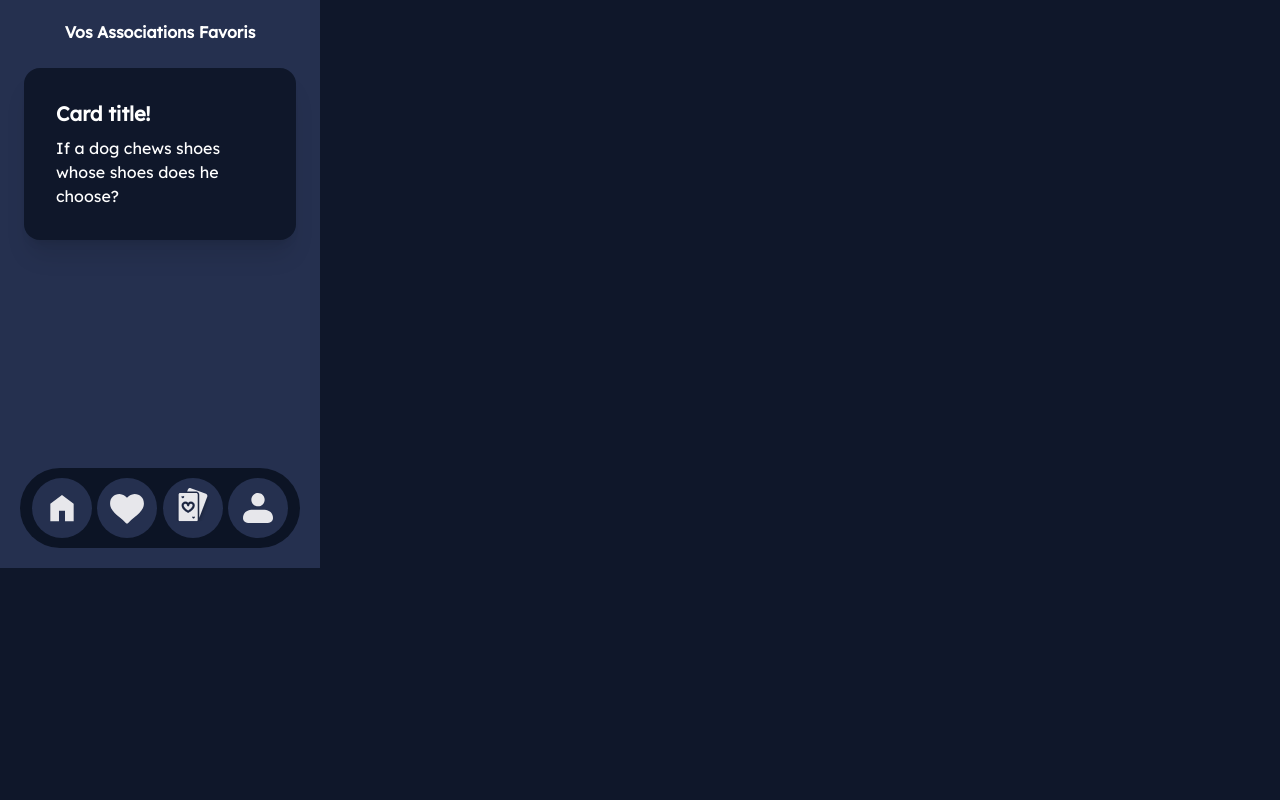
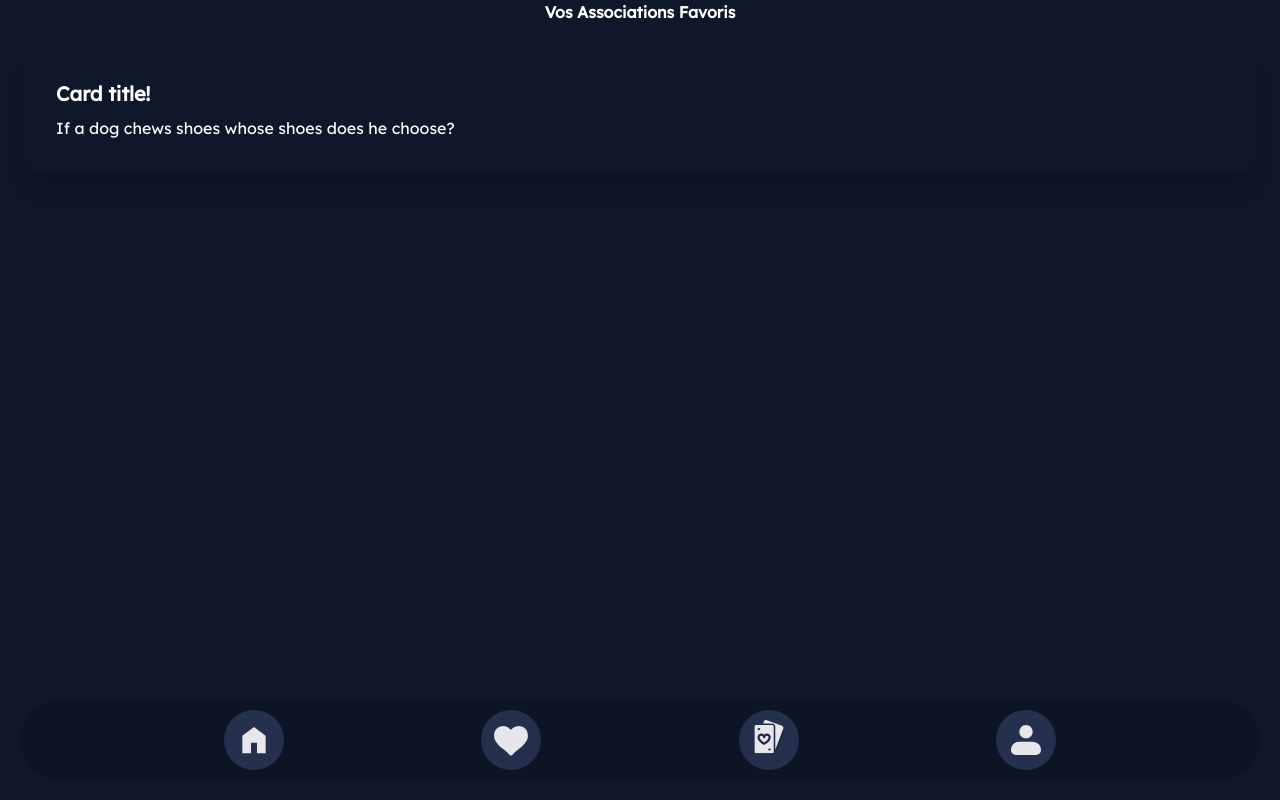
Before and after one commit to kangmartin/Handshake, a React (Vite) app: page / in a window 1280 px wide. Built offline with nearby package versions, Linux system fonts and the light colour scheme.

Commit message:
Remove the artboard and start dev in full size

```diff
--- a/src/App.jsx
+++ b/src/App.jsx
@@ -4,10 +4,11 @@ import FavoriteAssociationsList from "./components/FavoriteAssociationsList.jsx"
 export default function App() {
     return (
         <>
-            <div className="artboard phone-1 relative bg-[#25304F] flex justify-center pt-5">
+            {/*<div className="artboard phone-1 relative bg-[#25304F] flex justify-center pt-5">*/}
                 <FavoriteAssociationsList/>
+
                 <NavigationFooter/>
-            </div>
+            {/*</div>*/}
         </>
     );
 }
```
